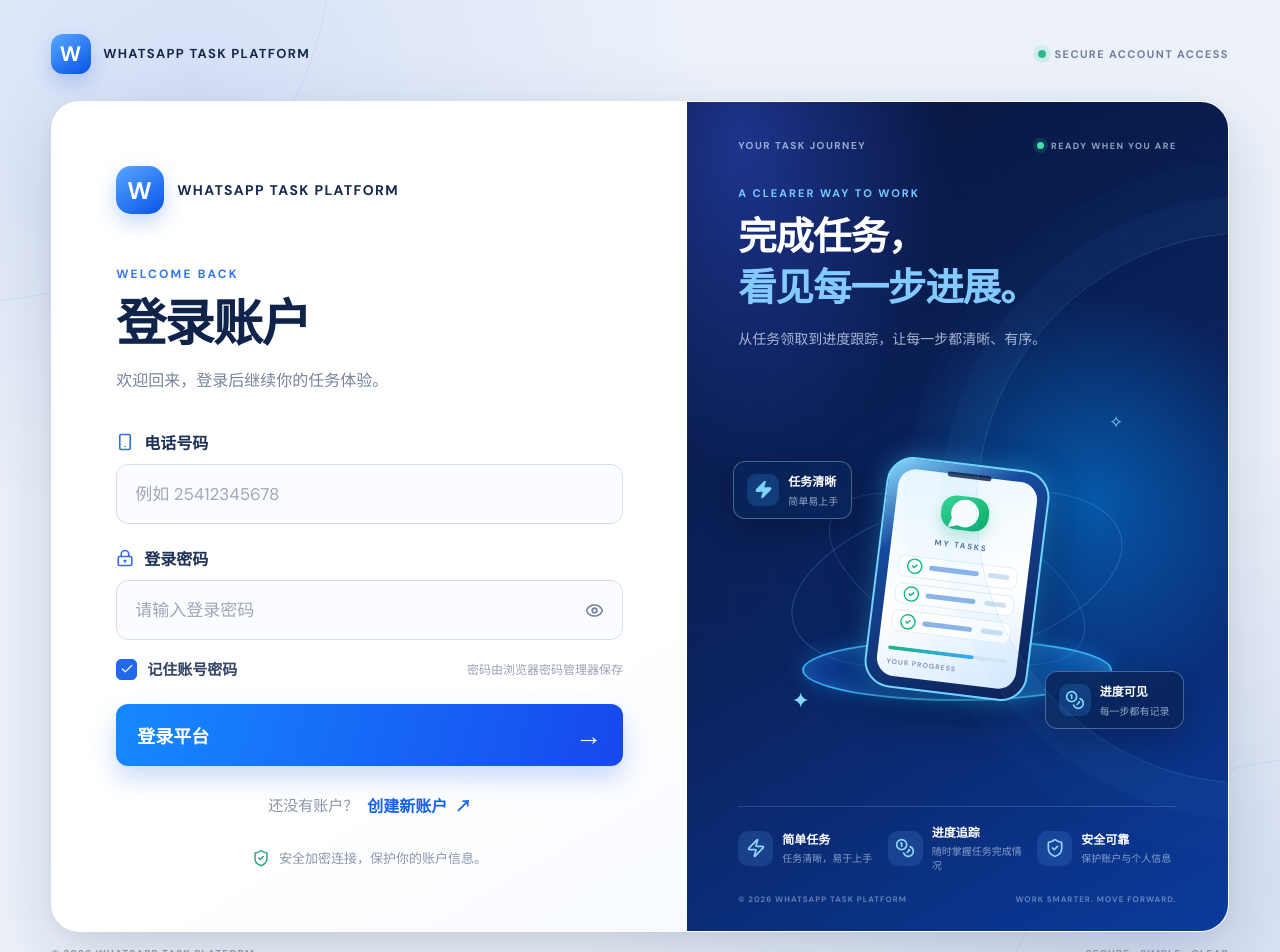
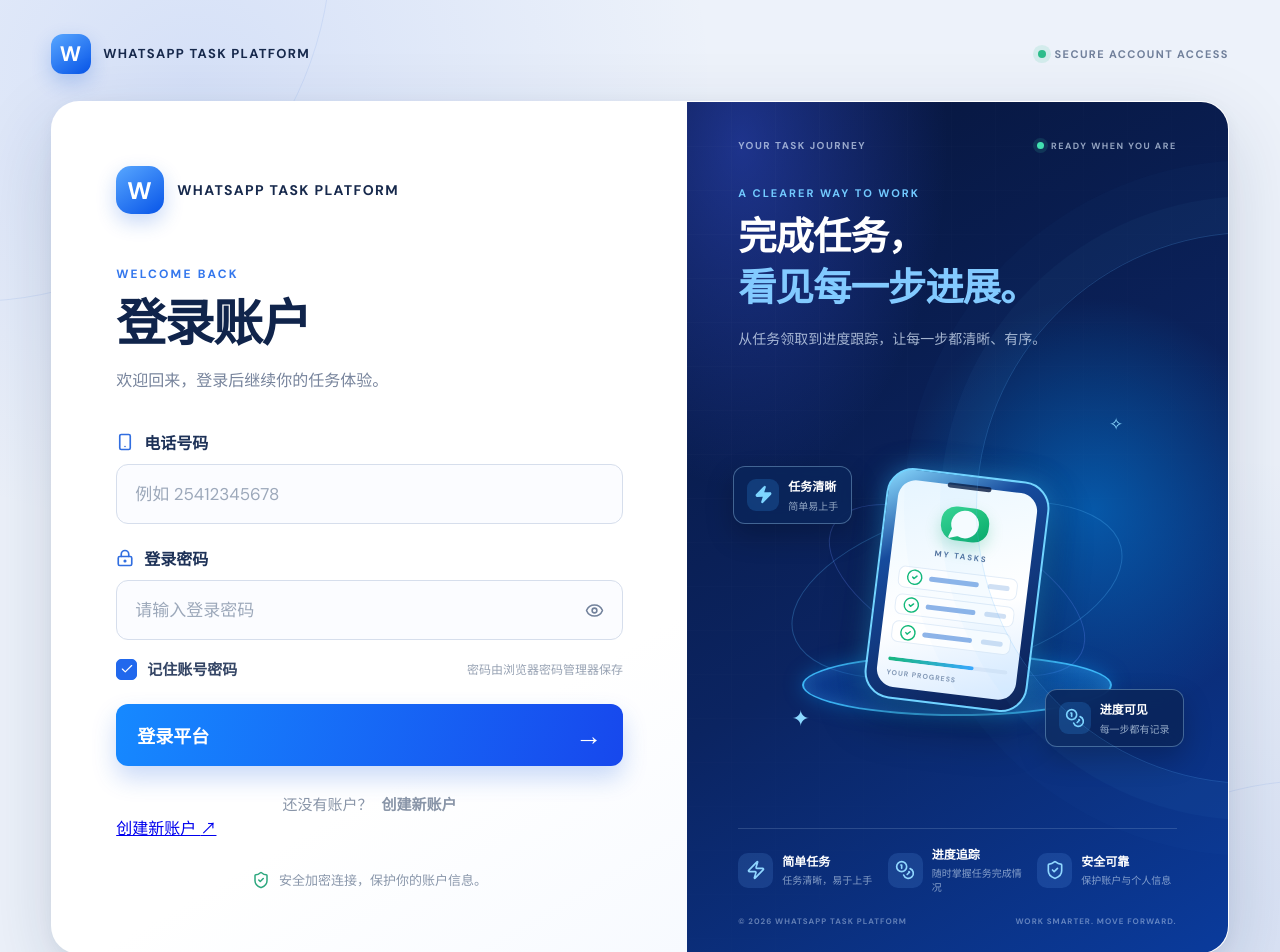
Before and after one commit to xiaolongsvip/whatsapp-task-platform, a Next.js app in the folder apps/web/: page / in a window 1280 px wide. Shown: the top 952 px of the page. Built offline with nearby package versions, Linux system fonts and the light colour scheme.

Commit message:
Center compact login button and add matching create-account button

```diff
--- a/apps/web/src/components/auth-entry.tsx
+++ b/apps/web/src/components/auth-entry.tsx
@@ -117,9 +117,9 @@ export function AuthEntry() {
             </button>
           </form>
 
-          <div className="register-prompt">
-            <span>还没有账户？</span>
-            <Link href="/register">创建新账户 <span>↗</span></Link>
+          <div className="register-action">
+            <div className="register-prompt"><span>还没有账户？</span><strong>创建新账户</strong></div>
+            <Link href="/register" className="register-button">创建新账户 <span>↗</span></Link>
           </div>
           <div className="login-form-foot"><ShieldCheck size={18} /> 安全加密连接，保护你的账户信息。</div>
         </div>
```
